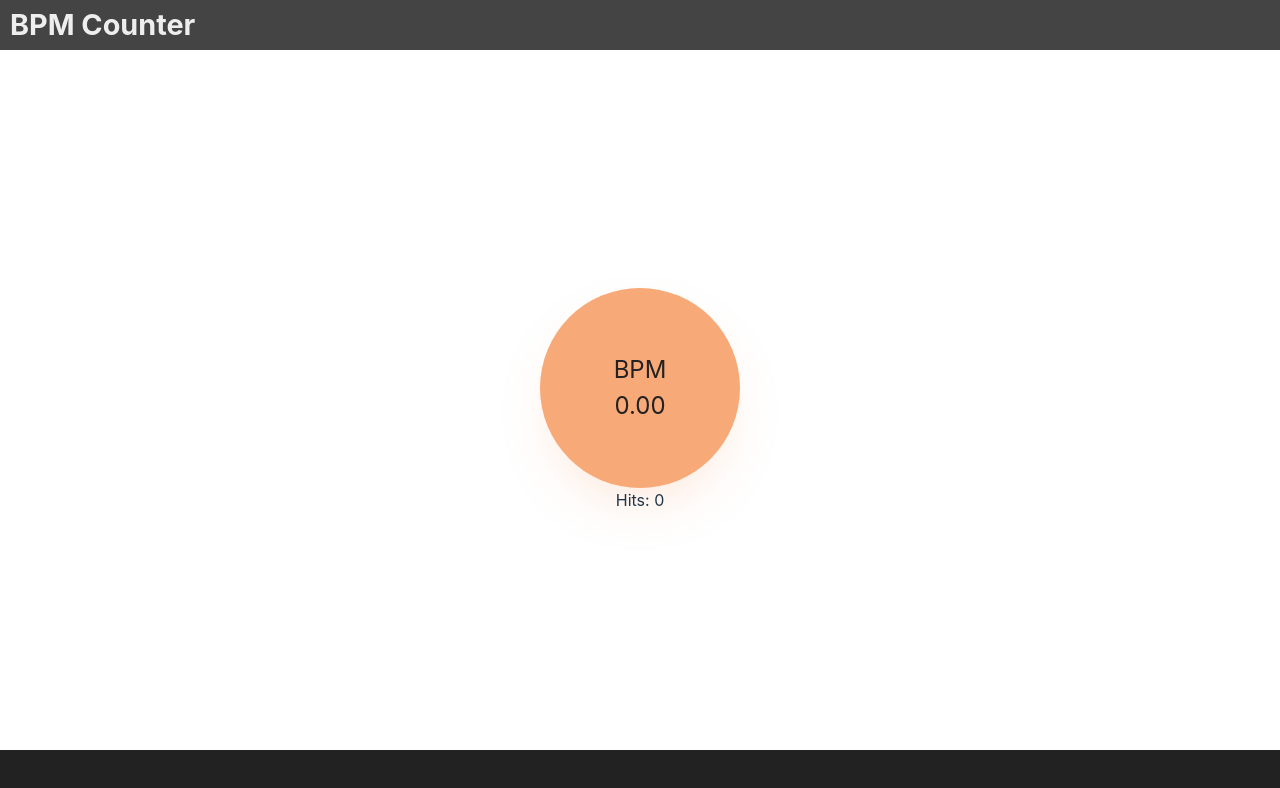
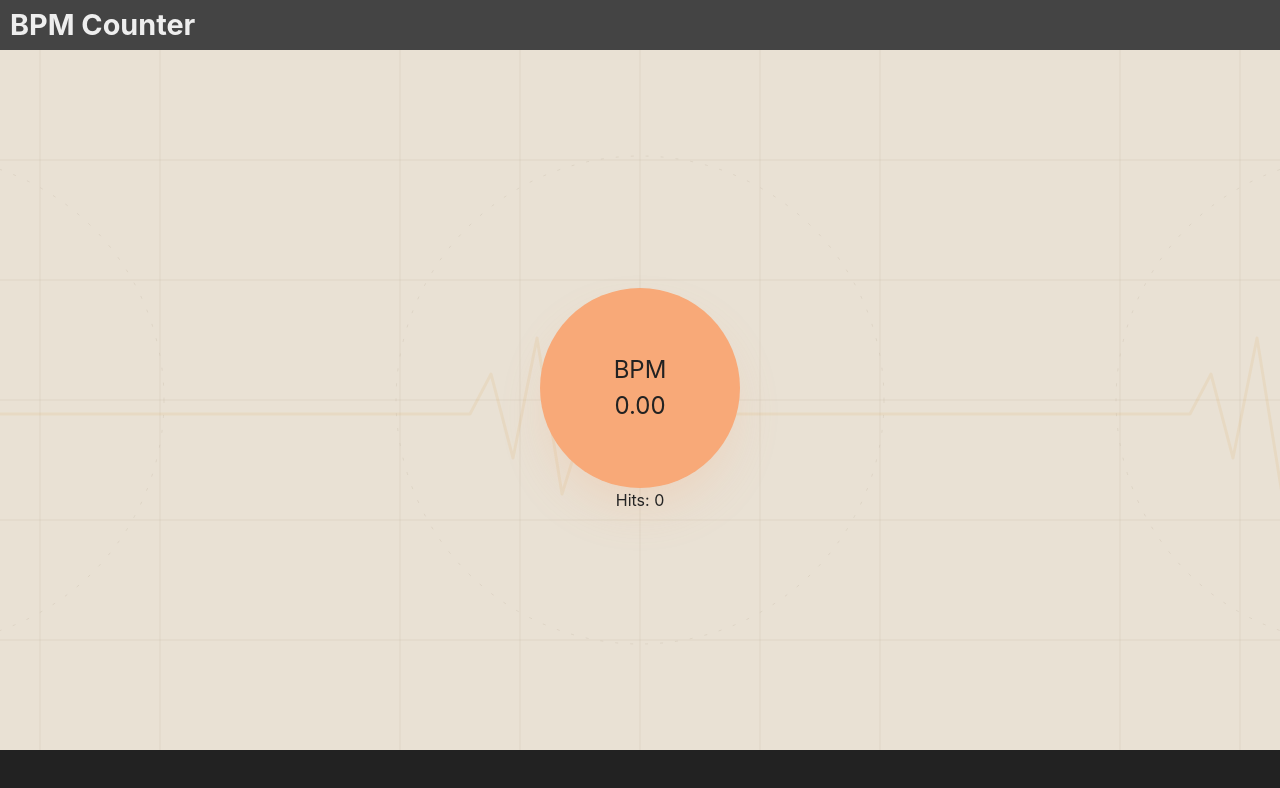
Before and after one commit to rodu/bpm-counter, a Vue app: page / in a window 1280 px wide. Shown: the top 788 px of the page. Built offline with nearby package versions, Linux system fonts and the light colour scheme.

Commit message:
Adds a nicer background stle

```diff
--- a/src/style.css
+++ b/src/style.css
@@ -3,9 +3,8 @@
   line-height: 1.5;
   font-weight: 400;
 
-  color-scheme: light dark;
-  color: rgba(255, 255, 255, 0.87);
-  background-color: #242424;
+  color: #242424;
+  background: #e9e1d4 url('/bpm-background.svg') center / 720px 720px;
 
   font-synthesis: none;
   text-rendering: optimizeLegibility;
@@ -25,6 +24,8 @@ a:hover {
 body {
   margin: 0;
   padding: 0;
+  min-width: 320px;
+  min-height: 100vh;
   display: flex;
   flex-direction: column;
   justify-content: space-evenly;
@@ -57,16 +58,3 @@ button:focus-visible {
 .card {
   padding: 2em;
 }
-
-@media (prefers-color-scheme: light) {
-  :root {
-    color: #213547;
-    background-color: #ffffff;
-  }
-  a:hover {
-    color: #747bff;
-  }
-  button {
-    background-color: #f9f9f9;
-  }
-}
```
Also changed, not shown: public/bpm-background.svg (added).
